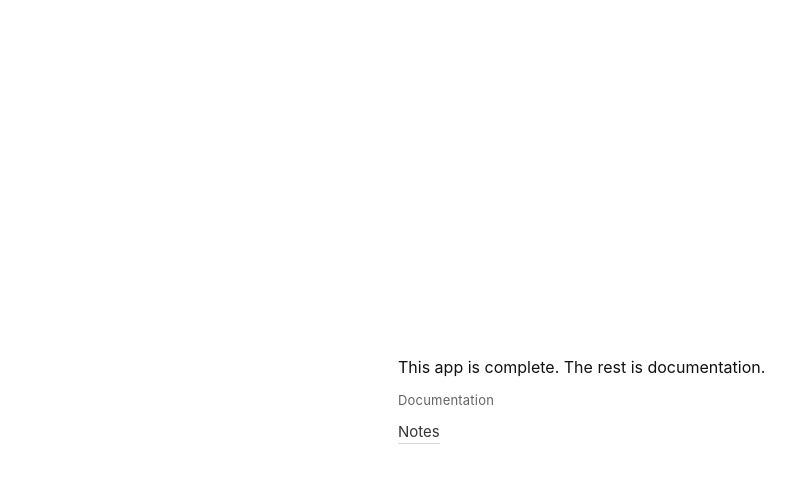
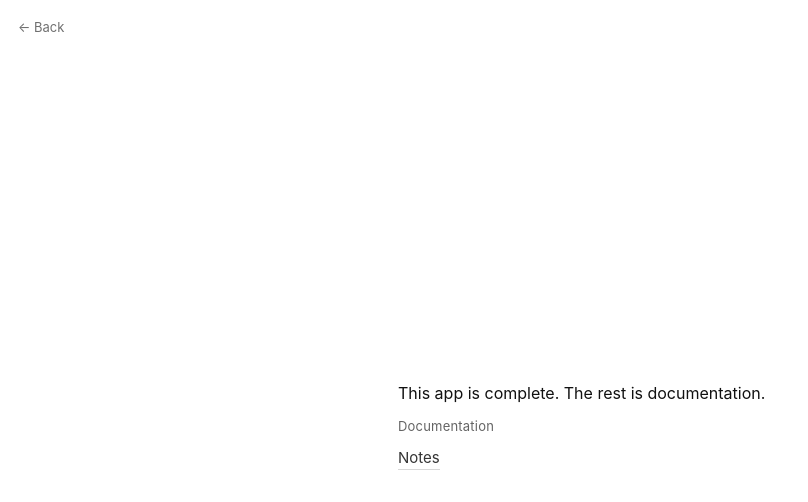
Before and after one commit to chomp-chomp-chomp/buzz, a Next.js app: page /about in a window 1280 px wide. Shown: the top 502 px of the page, without its empty margins (0-808 px from the left). Built offline with nearby package versions, Linux system fonts and the light colour scheme.

Commit message:
Add back navigation to About and Notes pages

```diff
--- a/app/about/page.tsx
+++ b/app/about/page.tsx
@@ -3,6 +3,11 @@ import Link from "next/link";
 export default function AboutPage() {
   return (
     <main style={styles.page}>
+      <nav style={styles.nav}>
+        <Link href="/" style={styles.backLink}>
+          ← Back
+        </Link>
+      </nav>
       <div style={styles.container}>
         <div style={styles.line1}>
           This app is complete. The rest is documentation.
@@ -24,15 +29,26 @@ const styles: Record<string, React.CSSProperties> = {
     minHeight: "100vh",
     color: "#111",
     display: "flex",
-    alignItems: "center",
-    justifyContent: "center",
+    flexDirection: "column",
+  },
+  nav: {
+    padding: "16px 18px",
+  },
+  backLink: {
+    fontSize: 13,
+    textDecoration: "none",
+    color: "inherit",
+    opacity: 0.6,
   },
   container: {
+    flex: 1,
+    display: "flex",
+    flexDirection: "column",
+    justifyContent: "center",
     width: "100%",
     maxWidth: 520,
+    margin: "0 auto",
     padding: "24px 18px",
-    display: "flex",
-    flexDirection: "column",
     gap: 14,
   },
   line1: {
```
Also changed, not shown: app/notes/page.tsx (+15 -0 lines).
